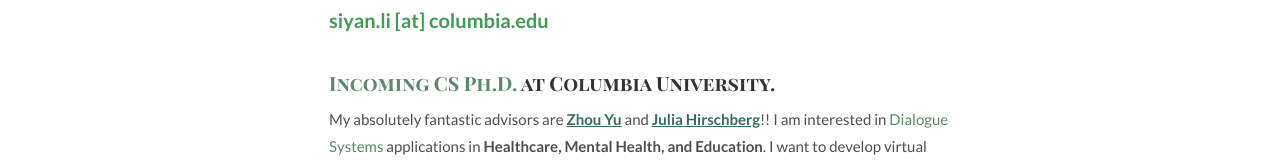
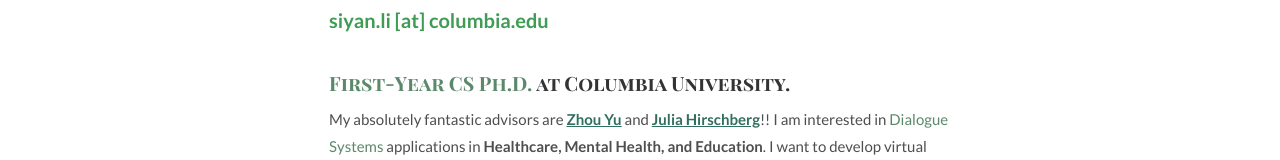
Before and after one commit to siyan-sylvia-li/sli613.github.io, a plain HTML site: page index.html in a window 1280 px wide. Shown: the part 344-504 px from the top of the page. Drawn offline with Linux system fonts and the light colour scheme; files whose address does not match are found by name.

Commit message:
Incoming -> First yeargit add -A

```diff
--- a/index.html
+++ b/index.html
@@ -55,7 +55,7 @@
 				</div>
 			<p style="color: rgba(22,133,46,0.82); font-size: 20px"><b>siyan.li [at] columbia.edu</b></p>
 				<h3>
-					<span style="color: #5a886a"><b>Incoming CS Ph.D.</b></span> at Columbia University.
+					<span style="color: #5a886a"><b>First-Year CS Ph.D.</b></span> at Columbia University.
 				</h3>
 
 			<p>My absolutely fantastic advisors are <a href="https://www.cs.columbia.edu/~zhouyu/" style="color: #306f5e" target="_blank"><b>Zhou Yu</b></a> and <a href="http://www.cs.columbia.edu/~julia/" target="_blank" style="color: #306f5e"><b>Julia Hirschberg</b></a>!! I am interested in <span style="color: #5a886a">Dialogue Systems</span> applications in <b>Healthcare, Mental Health, and Education</b>. I want to develop virtual agents that communicate with humans better.</p>
```
